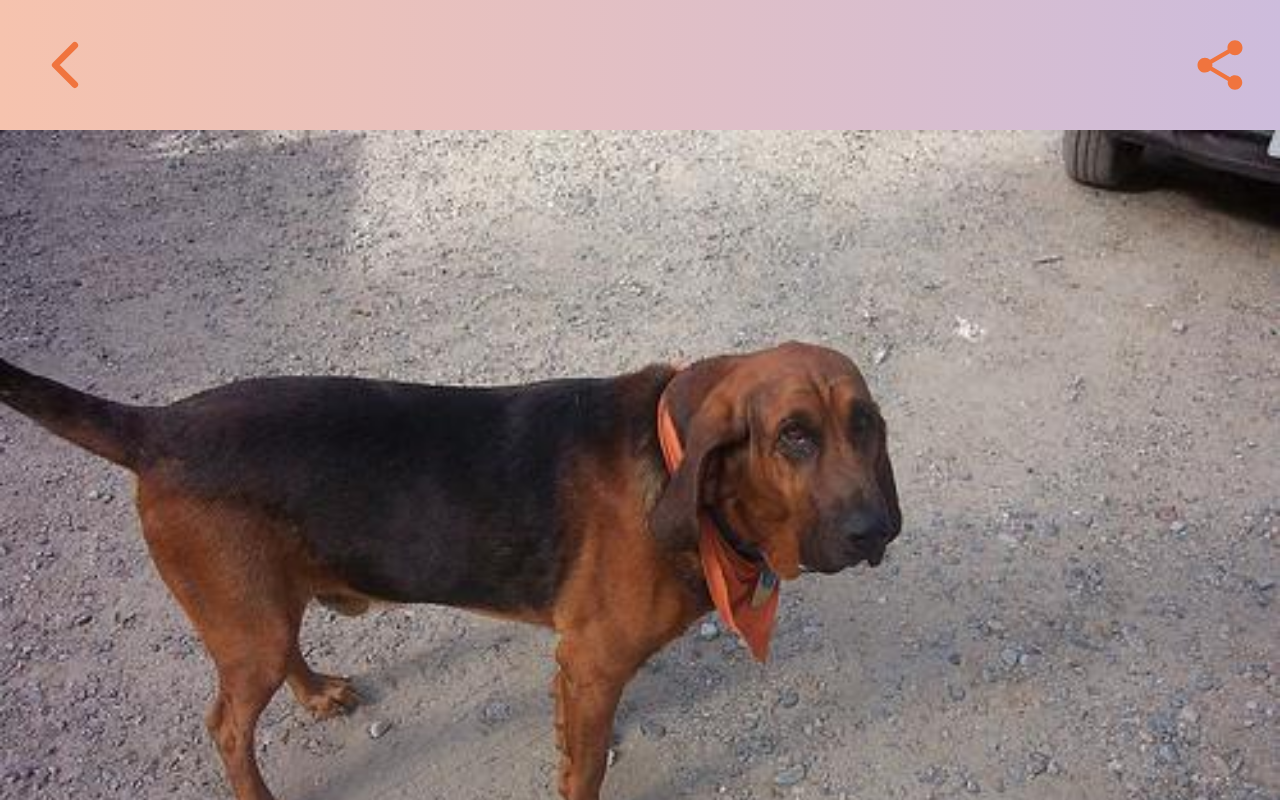
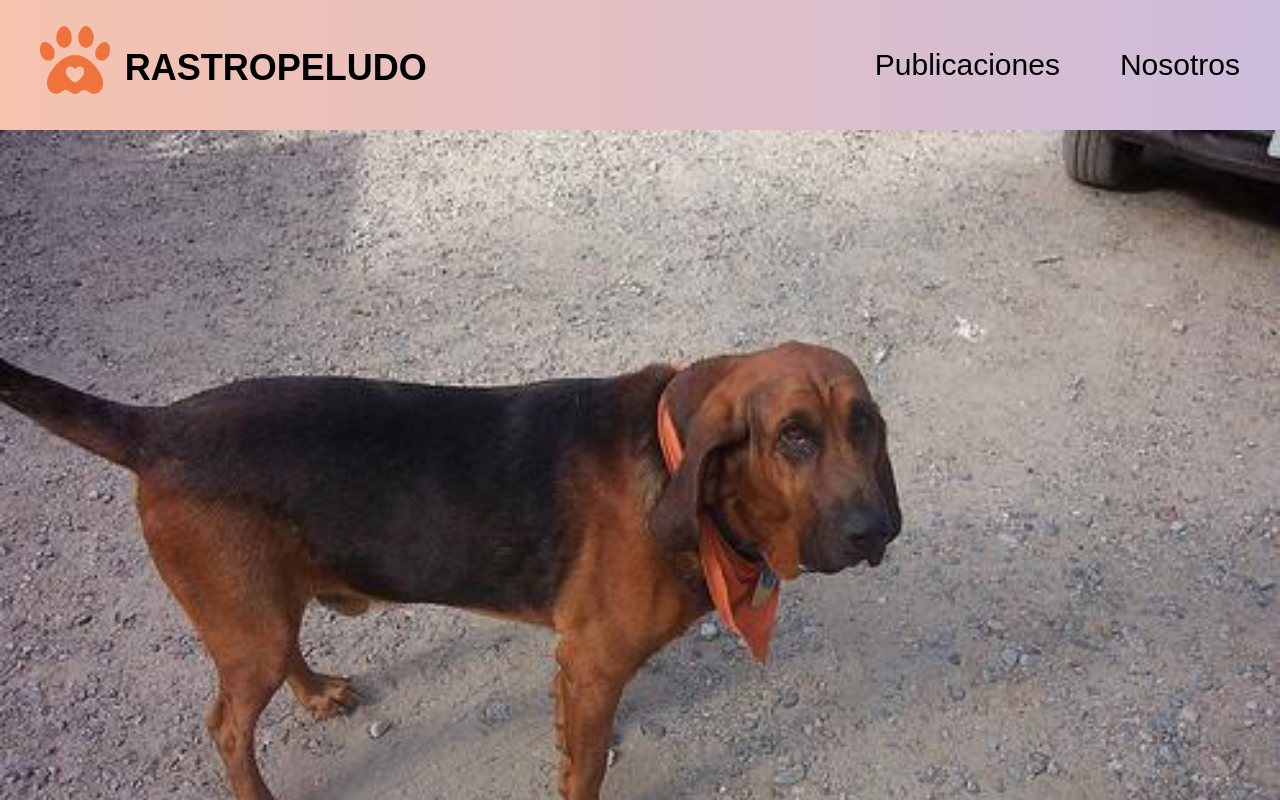
Before and after one commit to mercuryeater/rastro-peludo, a Next.js app: page /details in a window 1280 px wide. Shown: the top 800 px of the page. Built offline with nearby package versions, Linux system fonts and the light colour scheme; a web font is replaced by a local one.

Commit message:
feat: :sparkles: addScreenSizeHookUseIt4DetailsHeader

```diff
--- a/jsconfig.json
+++ b/jsconfig.json
@@ -5,6 +5,7 @@
       "@components/*": ["./src/components/*"],
       "@styles/*": ["./src/styles/*"],
       "@assets/*": ["./src/assets/*"],
+      "@hooks/*": ["./src/hooks/*"]
     }
   }
 }
--- a/src/components/Details/Details.jsx
+++ b/src/components/Details/Details.jsx
@@ -1,16 +1,18 @@
-import Header from "./Header/Header";
+import MobileHeader from "./Header/DetailsHeader";
+import Header from "@components/Header/Header";
 import s from "./Details.module.scss";
 import Link from "next/link";
 import Image from "next/image";
 import dog1 from "@assets/pets/dog1.jpg";
+import useScreenSize from "@hooks/useScreenSize";
 
 export default function Details() {
   const isSeen = false;
+  const screenSize = useScreenSize();
 
   return (
     <main className={s.container}>
-      {/* {isMobile ? <h1>Mobile View</h1> : <h1>Desktop View</h1>} */}
-      <Header />
+      {screenSize.width < 481 ? <MobileHeader /> : <Header />}
       {/* Aca iria un menu de ir a la página anterior y compartir publicación */}
       <Image src={dog1} alt="dog" />
       <div className={s.container__info}>
--- a/src/components/Details/Header/Header.jsx
+++ b/src/components/Details/Header/DetailsHeader.jsx
@@ -1,11 +1,11 @@
 import { useState, useRef } from "react";
-import s from "./Header.module.scss";
+import s from "./DetailsHeader.module.scss";
 import { useRouter } from "next/router";
 import { FaShareFromSquare } from "react-icons/fa6";
 import { IoChevronBack } from "react-icons/io5";
 import { IoMdShare } from "react-icons/io";
 
-export default function Header() {
+export default function MobileDetailsHeader() {
   const router = useRouter();
 
   const [sharing, setSharing] = useState(false);
--- /dev/null
+++ b/src/hooks/useScreenSize.js
@@ -0,0 +1,30 @@
+import { useState, useEffect } from "react";
+
+const useScreenSize = () => {
+  const [screenSize, setScreenSize] = useState({
+    width: null,
+    height: null,
+  });
+
+  useEffect(() => {
+    const handleResize = () => {
+      setScreenSize({
+        width: window.innerWidth,
+        height: window.innerHeight,
+      });
+    };
+
+    handleResize();
+
+    window.addEventListener("resize", handleResize);
+
+    // Clean up the event listener when the component unmounts
+    return () => {
+      window.removeEventListener("resize", handleResize);
+    };
+  }, []);
+
+  return screenSize;
+};
+
+export default useScreenSize;
```
Also changed, not shown: src/components/Details/Header/DetailsHeader.module.scss (renamed from src/components/Details/Header/Header.module.scss).
